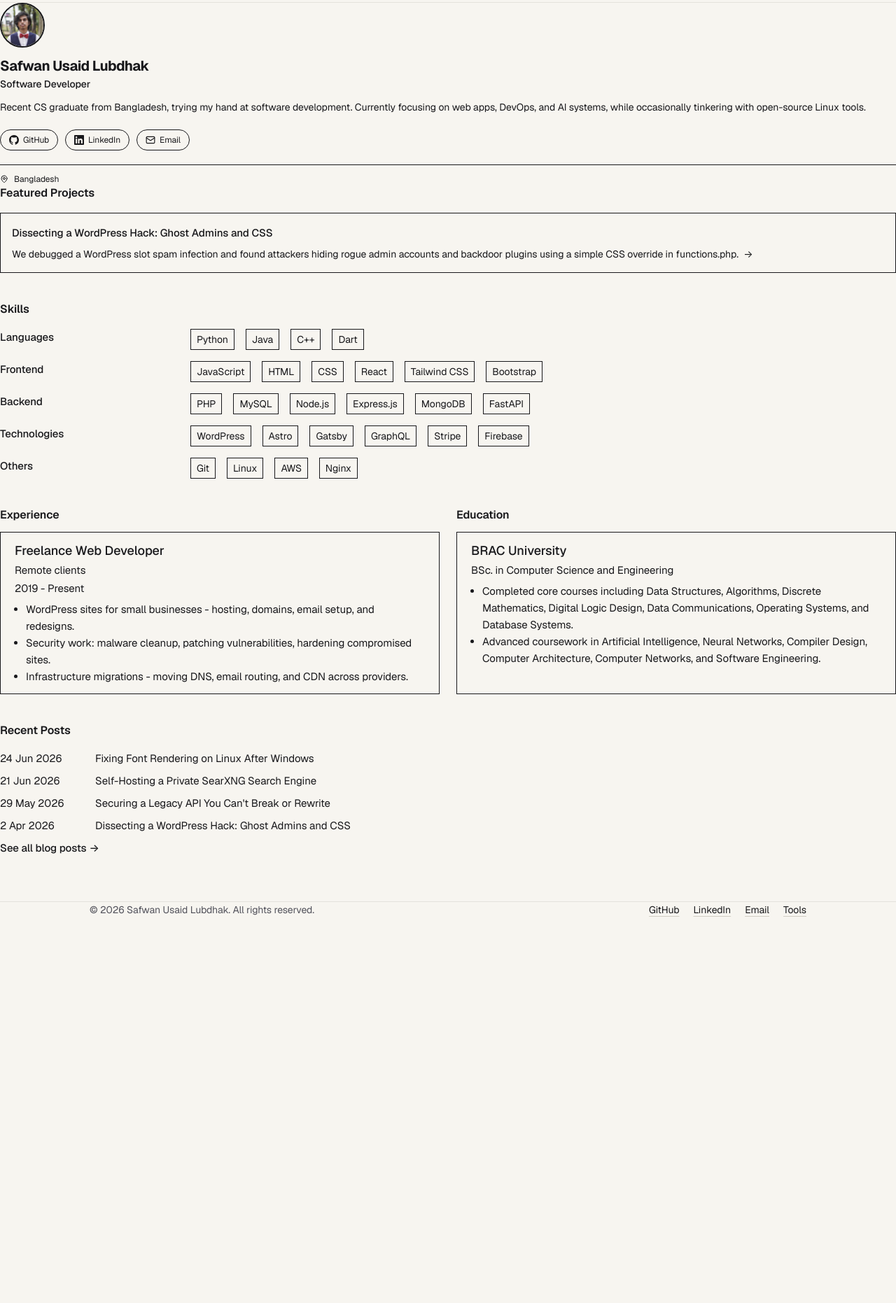
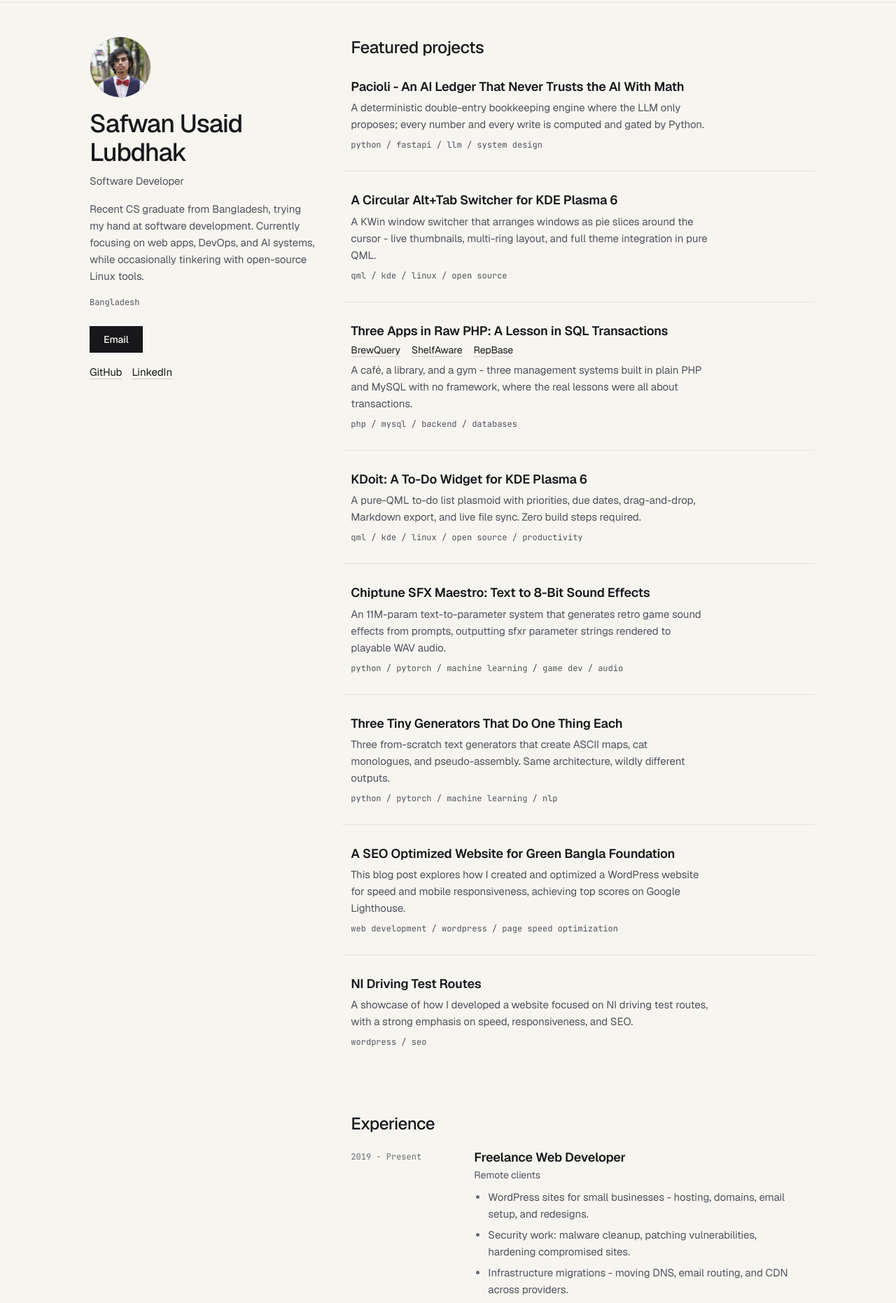
Before and after one commit to lubdhak7414/lubdhak7414.github.io, an Astro site: page / in a window 1280 px wide. Shown: the part 61-1923 px from the top of the page at 70% size. Before the commit the page ends 1372 px from the top, so only its background shows below. Built offline with nearby package versions, Linux system fonts and the light colour scheme; Astro itself is replaced by a stand-in of ours; some packages are replaced by stand-ins of ours.

Commit message:
Restyle home and about pages
Both pages use the reference two-column layout: a shared identity rail
(photo, name, role, bio, location, email button, GitHub/LinkedIn), sticky
on desktop when it fits. Home lists every project as a clickable ledger
row (stretched title link, the row's own repository links above it),
then experience, education and skills. About keeps its copy in the What
I do / Open source / Elsewhere & contact sections.

Also fixes the unlayered .container rule so it no longer overrides
.page's top padding.

```diff
--- a/src/components/Card.astro
+++ /dev/null
@@ -1,69 +0,0 @@
----
-import { Image } from 'astro:assets'
-import type { ImageMetadata } from 'astro'
-import { cn } from '@/utils'
-import type { HTMLTag, Polymorphic } from 'astro/types'
-
-type Props<Tag extends HTMLTag> = Polymorphic<{ as: Tag }> & {
-	class?: string
-	href?: string
-	heading: string
-	subheading: string
-	date?: string
-	imagePath?: string
-	altText?: string
-	imageClass?: string
-}
-
-const {
-	as: Tag = 'div',
-	class: className,
-	href,
-	heading,
-	subheading,
-	date,
-	imagePath,
-	altText,
-	imageClass
-} = Astro.props
-// Logos live in a dedicated folder so the glob can match by extension (robust)
-// rather than by a fragile filename substring.
-const images = import.meta.glob<{ default: ImageMetadata }>(
-	'/src/assets/logos/*.{jpeg,jpg,png,gif}'
-)
-
-if (imagePath) {
-	if (!images[imagePath])
-		throw new Error(
-			`"${imagePath}" does not exist in glob: "src/assets/logos/*.{jpeg,jpg,png,gif}"`
-		)
-}
----
-
-<Tag
-	class={cn(
-		className,
-		'relative h-full rounded-2xl border border-border bg-primary-foreground px-5 py-3',
-		href && 'transition-all hover:border-foreground/25 hover:shadow-xs'
-	)}
-	href={href}
->
-	{
-		imagePath && (
-			<Image
-				src={images[imagePath]()}
-				alt={altText}
-				class={cn('mb-3 md:absolute md:mb-0', imageClass)}
-				loading='lazy'
-			/>
-		)
-	}
-	<div class='flex flex-col gap-y-1.5'>
-		<div class='flex flex-col gap-y-0.5'>
-			<h3 class='text-lg font-medium'>{heading}</h3>
-			<p class='text-muted-foreground'>{subheading}</p>
-			{date && <p class='text-muted-foreground'>{date}</p>}
-		</div>
-		<slot />
-	</div>
-</Tag>
--- a/src/components/SkillLayout.astro
+++ /dev/null
@@ -1,21 +0,0 @@
----
-interface Props {
-	title: string
-	skills: string[]
-}
-
-const { title, skills } = Astro.props
----
-
-<div class='flex flex-col gap-y-2 md:flex-row md:gap-x-5 md:gap-y-0'>
-	<h3 class='font-medium md:w-1/5'>{title}</h3>
-	<ul class='flex flex-row flex-wrap gap-x-4 gap-y-2 md:w-4/5'>
-		{
-			skills.map((skill: string) => (
-				<li class='border-border bg-primary-foreground inline-flex items-center rounded-xl border px-2 py-1 text-sm'>
-					{skill}
-				</li>
-			))
-		}
-	</ul>
-</div>
--- /dev/null
+++ b/src/components/portfolio/IdentityRail.astro
@@ -0,0 +1,33 @@
+---
+import { Image } from 'astro:assets'
+import avatar from '@/assets/face.png'
+import { siteConfig } from '@/site-config'
+
+// Initials sit under the photo as the avatar's fallback.
+const initials = siteConfig.author
+	.split(/\s+/)
+	.map((word) => word[0])
+	.join('')
+	.toUpperCase()
+---
+
+<aside class='rail'>
+	<div class='avatar' aria-hidden='true'>
+		{initials}<Image src={avatar} alt='' width={176} height={176} loading='eager' />
+	</div>
+	<h1 class='display'>{siteConfig.author}</h1>
+	<p class='role'>{siteConfig.role}</p>
+	<p class='bio'>{siteConfig.bio}</p>
+	<p class='avail'>{siteConfig.location}</p>
+	<div class='actions'>
+		<a class='btn' href={`mailto:${siteConfig.socials.email}`}>Email</a>
+		<div class='links'>
+			<a class='link' href={siteConfig.socials.github} target='_blank' rel='noopener noreferrer'
+				>GitHub</a
+			>
+			<a class='link' href={siteConfig.socials.linkedin} target='_blank' rel='noopener noreferrer'
+				>LinkedIn</a
+			>
+		</div>
+	</div>
+</aside>
--- a/src/components/portfolio/ProfileSidebar.astro
+++ /dev/null
@@ -1,73 +0,0 @@
----
-import { Image } from 'astro:assets'
-import { siteConfig } from '@/site-config'
-import avatar from '@/assets/face.png'
----
-
-<div class='flex flex-col gap-y-5'>
-	<div class='flex flex-col gap-y-3'>
-		<Image
-			src={avatar}
-			alt={siteConfig.author}
-			class='h-16 w-16 rounded-full border-2 border-border object-cover'
-			loading='eager'
-		/>
-		<div class='flex flex-col gap-y-0.5'>
-			<h1 class='text-foreground text-xl font-bold tracking-tight'>
-				{siteConfig.author}
-			</h1>
-			<p class='text-accent-warm text-sm font-medium'>
-				Software Developer
-			</p>
-		</div>
-		<p class='text-surface-warm-text text-sm leading-relaxed line-clamp-3'>
-			{siteConfig.bio}
-		</p>
-	</div>
-
-	<div class='flex flex-wrap gap-x-2.5 gap-y-2'>
-		<a
-			href={siteConfig.socials.github}
-			target='_blank'
-			rel='noopener noreferrer'
-			class='border-surface-warm-border text-surface-warm-text hover:text-accent-warm hover:border-accent-warm inline-flex items-center gap-x-1.5 rounded-full border px-3 py-1.5 text-xs transition-all'
-			aria-label='GitHub profile'
-		>
-			<svg xmlns='http://www.w3.org/2000/svg' width='14' height='14' viewBox='0 0 24 24' fill='currentColor' aria-hidden='true'>
-				<path d='M12 0C5.37 0 0 5.37 0 12c0 5.31 3.435 9.795 8.205 11.385.6.105.825-.255.825-.57 0-.285-.015-1.23-.015-2.235-3.015.555-3.795-.735-4.035-1.41-.135-.345-.72-1.41-1.23-1.695-.42-.225-1.02-.78-.015-.795.945-.015 1.62.87 1.845 1.23 1.08 1.815 2.805 1.305 3.495.99.105-.78.42-1.305.765-1.605-2.67-.3-5.46-1.335-5.46-5.925 0-1.305.465-2.385 1.23-3.225-.12-.3-.54-1.53.12-3.18 0 0 1.005-.315 3.3 1.23.96-.27 1.98-.405 3-.405s2.04.135 3 .405c2.295-1.56 3.3-1.23 3.3-1.23.66 1.65.24 2.88.12 3.18.765.84 1.23 1.905 1.23 3.225 0 4.605-2.805 5.625-5.475 5.925.435.375.81 1.095.81 2.22 0 1.605-.015 2.895-.015 3.3 0 .315.225.69.825.57A12.02 12.02 0 0 0 24 12c0-6.63-5.37-12-12-12'/>
-			</svg>
-			<span>GitHub</span>
-		</a>
-		<a
-			href={siteConfig.socials.linkedin}
-			target='_blank'
-			rel='noopener noreferrer'
-			class='border-surface-warm-border text-surface-warm-text hover:text-accent-warm hover:border-accent-warm inline-flex items-center gap-x-1.5 rounded-full border px-3 py-1.5 text-xs transition-all'
-			aria-label='LinkedIn profile'
-		>
-			<svg xmlns='http://www.w3.org/2000/svg' width='14' height='14' viewBox='0 0 24 24' fill='currentColor' aria-hidden='true'>
-				<path d='M20.447 20.452h-3.554v-5.569c0-1.328-.027-3.037-1.852-3.037-1.853 0-2.136 1.445-2.136 2.939v5.667H9.351V9h3.414v1.561h.046c.477-.9 1.637-1.85 3.37-1.85 3.601 0 4.267 2.37 4.267 5.455v6.286zM5.337 7.433a2.062 2.062 0 0 1-2.063-2.065 2.064 2.064 0 1 1 2.063 2.065zm1.782 13.019H3.555V9h3.564v11.452zM22.225 0H1.771C.792 0 0 .774 0 1.729v20.542C0 23.227.792 24 1.771 24h20.451C23.2 24 24 23.227 24 22.271V1.729C24 .774 23.2 0 22.222 0h.003z'/>
-			</svg>
-			<span>LinkedIn</span>
-		</a>
-		<a
-			href={`mailto:${siteConfig.socials.email}`}
-			class='border-surface-warm-border text-surface-warm-text hover:text-accent-warm hover:border-accent-warm inline-flex items-center gap-x-1.5 rounded-full border px-3 py-1.5 text-xs transition-all'
-			aria-label='Send email'
-		>
-			<svg xmlns='http://www.w3.org/2000/svg' width='14' height='14' viewBox='0 0 24 24' fill='none' stroke='currentColor' stroke-width='2' stroke-linecap='round' stroke-linejoin='round' aria-hidden='true'>
-				<rect width='20' height='16' x='2' y='4' rx='2'/>
-				<path d='m22 7-8.97 5.7a1.94 1.94 0 0 1-2.06 0L2 7'/>
-			</svg>
-			<span>Email</span>
-		</a>
-	</div>
-
-	<div class='border-surface-warm-border flex items-center gap-x-2 border-t pt-3 text-xs'>
-		<svg xmlns='http://www.w3.org/2000/svg' width='12' height='12' viewBox='0 0 24 24' fill='none' stroke='currentColor' stroke-width='2' stroke-linecap='round' stroke-linejoin='round' class='text-surface-warm-text' aria-hidden='true'>
-			<path d='M20 10c0 6-8 12-8 12s-8-6-8-12a8 8 0 0 1 16 0Z'/>
-			<circle cx='12' cy='10' r='3'/>
-		</svg>
-		<span class='text-surface-warm-text'>Bangladesh</span>
-	</div>
-</div>
--- /dev/null
+++ b/src/components/project/ProjectRow.astro
@@ -0,0 +1,37 @@
+---
+import type { CollectionEntry } from 'astro:content'
+import { displayTags } from '@/utils'
+
+interface Props {
+	project: CollectionEntry<'project'>
+}
+
+const { project } = Astro.props
+const { title, description, links } = project.data
+const tags = displayTags(project)
+---
+
+{/* The title link stretches over the whole row (.project-name a::after); the row's own
+    links sit above it (z-index) so they still work on their own. */}
+<article class='project'>
+	<div class='project-head'>
+		<div class='project-name'>
+			<h3 class='h3'>
+				<a href={`/projects/${project.id}/`}>{title}<span class='go' aria-hidden='true'>→</span></a>
+			</h3>
+		</div>
+		{
+			links.length > 0 && (
+				<div class='links'>
+					{links.map((link) => (
+						<a class='link' href={link.url} target='_blank' rel='noopener noreferrer'>
+							{link.label}
+						</a>
+					))}
+				</div>
+			)
+		}
+	</div>
+	<p>{description}</p>
+	{tags.length > 0 && <p class='meta'>{tags.join(' / ')}</p>}
+</article>
--- a/src/pages/about.astro
+++ b/src/pages/about.astro
@@ -1,7 +1,6 @@
 ---
-import PageLayout from '../layouts/BaseLayout.astro'
-import { Image } from 'astro:assets'
-import face from '../assets/face.png'
+import PageLayout from '@/layouts/BaseLayout.astro'
+import IdentityRail from '@/components/portfolio/IdentityRail.astro'
 import { personSchema, jsonLdScript } from '@/utils'
 import { siteConfig } from '@/site-config'
 
@@ -21,58 +20,71 @@ const aboutPageSchema = {
 	<script type='application/ld+json' set:html={jsonLdScript(personSchema)} is:inline />
 	<script type='application/ld+json' set:html={jsonLdScript(aboutPageSchema)} is:inline />
 
-	<div class='flex w-full flex-col gap-y-10'>
-		<section class='flex flex-col items-center gap-y-6 text-center'>
-			<Image
-				src={face}
-				alt='Safwan Usaid Lubdhak'
-				class='h-28 w-auto rounded-full border-2 border-border'
-				loading='eager'
-			/>
-			<div class='flex flex-col items-center gap-y-3'>
-				<h1 class='text-3xl font-bold'>About Safwan Usaid Lubdhak</h1>
+	<div class='container page'>
+		<div class='split'>
+			<IdentityRail />
+			<div class='stack'>
+				<section aria-labelledby='do-h'>
+					<h2 class='h2 section-title' id='do-h'>What I do</h2>
+					<div class='prose'>
+						<p>
+							I'm Safwan, a CS graduate from Bangladesh. I build web apps, scale DevOps pipelines,
+							and integrate AI systems. I'm deeply passionate about the open-source ecosystem,
+							regularly writing scripts and tools to customize the Linux desktop experience and
+							optimize self-hosted environments.
+						</p>
 					</div>
 				</section>
-
-		<section class='prose prose-base prose-zinc dark:prose-invert text-muted-foreground max-w-none'>
-			<h2>What I do</h2>
-			<p>
-				I'm Safwan, a CS graduate from Bangladesh. I build web apps, scale DevOps pipelines, and
-				integrate AI systems. I'm deeply passionate about the open-source ecosystem, regularly
-				writing scripts and tools to customize the Linux desktop experience and optimize self-hosted
-				environments.
+				<section aria-labelledby='os-h'>
+					<h2 class='h2 section-title' id='os-h'>Open source</h2>
+					<p class='muted max-w-[65ch]'>
+						Most of my projects are public. I write about what I'm working on in the blog here, and
+						the source is on
+						<a class='link' href={siteConfig.socials.github} target='_blank' rel='noopener noreferrer'
+							>GitHub</a
+						>.
 					</p>
-
-			<h2>Open source</h2>
-			<p>
-				Most of my projects are public. I write about what I'm working on in the blog here, and the
-				source is on
-				<a href={siteConfig.socials.github} target='_blank' rel='noopener noreferrer'>GitHub</a>.
-			</p>
-
-			<h2>Elsewhere &amp; contact</h2>
-			<ul>
-				<li>
-					GitHub:
-					<a href={siteConfig.socials.github} target='_blank' rel='noopener noreferrer'
-						>github.com/lubdhak7414</a
+				</section>
+				<section aria-labelledby='ct-h'>
+					<h2 class='h2 section-title' id='ct-h'>Elsewhere &amp; contact</h2>
+					<dl class='contact'>
+						<div>
+							<dt>GitHub</dt>
+							<dd>
+								<a
+									class='link'
+									href={siteConfig.socials.github}
+									target='_blank'
+									rel='noopener noreferrer'>github.com/lubdhak7414</a
 								>
-				</li>
-				<li>
-					LinkedIn:
-					<a href={siteConfig.socials.linkedin} target='_blank' rel='noopener noreferrer'
-						>linkedin.com/in/lubdhak7414</a
+							</dd>
+						</div>
+						<div>
+							<dt>LinkedIn</dt>
+							<dd>
+								<a
+									class='link'
+									href={siteConfig.socials.linkedin}
+									target='_blank'
+									rel='noopener noreferrer'>linkedin.com/in/lubdhak7414</a
 								>
-				</li>
-				<li>
-					Email: <a href={`mailto:${siteConfig.socials.email}`}>{siteConfig.socials.email}</a>
-				</li>
-			</ul>
-
-			<p>
-				Want to see what I've built? Read the <a href='/blog/'>blog</a> for write-ups, or head back to
-				the <a href='/'>homepage</a> for the full résumé.
+							</dd>
+						</div>
+						<div>
+							<dt>Email</dt>
+							<dd>
+								<a class='link' href={`mailto:${siteConfig.socials.email}`}
+									>{siteConfig.socials.email}</a
+								>
+							</dd>
+						</div>
+					</dl>
+					<p class='muted mt-8'>
+						Want to see what I've built? Read the <a class='link' href='/blog/'>blog</a> for write-ups,
+						or head back to the <a class='link' href='/'>homepage</a> for the full résumé.
 					</p>
 				</section>
 			</div>
+		</div>
+	</div>
 </PageLayout>
--- a/src/pages/index.astro
+++ b/src/pages/index.astro
@@ -1,32 +1,30 @@
 ---
-import PageLayout from '../layouts/BaseLayout.astro'
-import ProfileSidebar from '@/components/portfolio/ProfileSidebar.astro'
-import SkillLayout from '@/components/SkillLayout.astro'
-import Card from '@/components/Card.astro'
-import PostPreview from '@/components/blog/PostPreview.astro'
+import PageLayout from '@/layouts/BaseLayout.astro'
+import IdentityRail from '@/components/portfolio/IdentityRail.astro'
+import ProjectRow from '@/components/project/ProjectRow.astro'
 
-import { getAllPosts, sortMDByDate, personSchema, websiteSchema, jsonLdScript } from '@/utils'
+import { getAllProjects, personSchema, websiteSchema, jsonLdScript } from '@/utils'
 import { siteConfig } from '@/site-config'
 
-const languages = ['Python', 'Java', 'C++', 'Dart']
-const frontend = ['JavaScript', 'HTML', 'CSS', 'React', 'Tailwind CSS', 'Bootstrap']
-const backend = [
-	'PHP',
-	'MySQL',
-	'Node.js',
-	'Express.js',
-	'MongoDB',
-	'FastAPI'
+const skills = [
+	{ category: 'Languages', items: ['Python', 'Java', 'C++', 'Dart'] },
+	{
+		category: 'Frontend',
+		items: ['JavaScript', 'HTML', 'CSS', 'React', 'Tailwind CSS', 'Bootstrap']
+	},
+	{
+		category: 'Backend',
+		items: ['PHP', 'MySQL', 'Node.js', 'Express.js', 'MongoDB', 'FastAPI']
+	},
+	{
+		category: 'Technologies',
+		items: ['WordPress', 'Astro', 'Gatsby', 'GraphQL', 'Stripe', 'Firebase']
+	},
+	{ category: 'Others', items: ['Git', 'Linux', 'AWS', 'Nginx'] }
 ]
-const others = ['Git', 'Linux', 'AWS', 'Nginx']
-const technologies = ['WordPress', 'Astro', 'Gatsby', 'GraphQL', 'Stripe', 'Firebase']
 
-const MAX_POSTS = 5
-const allPosts = await getAllPosts()
-const allPostsByDate = sortMDByDate(allPosts).slice(0, MAX_POSTS)
-const projectPosts = allPosts
-	.filter((p) => p.data.tags.includes('project'))
-	.sort((a, b) => (a.data.homePageIdx ?? Infinity) - (b.data.homePageIdx ?? Infinity))
+// Already in homepage order (homePageIdx, then newest); don't re-sort.
+const projects = await getAllProjects()
 
 const homeDescription = `${siteConfig.author} is a ${siteConfig.bio.charAt(0).toLowerCase()}${siteConfig.bio.slice(1)}`
 ---
@@ -35,129 +33,80 @@ const homeDescription = `${siteConfig.author} is a ${siteConfig.bio.charAt(0).to
 	<script type='application/ld+json' set:html={jsonLdScript(personSchema)} is:inline />
 	<script type='application/ld+json' set:html={jsonLdScript(websiteSchema)} is:inline />
 
-	<div class='homepage-grid'>
-		<!-- Left column: sticky profile sidebar -->
-		<aside class='homepage-sidebar'>
-			<ProfileSidebar />
-		</aside>
-
-		<!-- Right column: scrollable content -->
-		<div class='flex flex-col gap-y-10'>
-			<!-- Featured Projects -->
+	<div class='container page'>
+		<div class='split'>
+			<IdentityRail />
+			<div class='stack'>
 				{
-				projectPosts.length > 0 && (
-					<section data-reveal>
-						<h2 class='text-foreground mb-4 text-base font-semibold'>Featured Projects</h2>
-						<div class='grid grid-cols-1 gap-4 sm:grid-cols-2'>
-							{projectPosts.map((post, i) => (
-								<a
-									href={`/blog/${post.id}/`}
-									class:list={[
-										'project-card group border-surface-warm-border bg-surface-warm flex flex-col gap-y-2 rounded-xl border p-4 transition-all hover:border-accent-warm/50',
-										i === 0 && 'sm:col-span-2'
-									]}
-								>
-									<h3 class='text-foreground font-medium group-hover:text-accent-warm transition-colors'>
-										{post.data.title}
-									</h3>
-									<p class='text-muted-foreground text-sm'>
-										{post.data.description}
-										<span class='text-muted-foreground ml-1 inline'>→</span>
-									</p>
-								</a>
+					projects.length > 0 && (
+						<section id='work' aria-labelledby='work-h'>
+							<h2 class='h2 section-title' id='work-h'>
+								Featured projects
+							</h2>
+							{projects.map((project) => (
+								<ProjectRow project={project} />
 							))}
-						</div>
 						</section>
 					)
 				}
-
-			<!-- Skills -->
-			<section data-reveal>
-				<h2 class='text-foreground mb-4 text-base font-semibold'>Skills</h2>
-				<div class='flex flex-col gap-y-4'>
-					<SkillLayout title='Languages' skills={languages} />
-					<SkillLayout title='Frontend' skills={frontend} />
-					<SkillLayout title='Backend' skills={backend} />
-					<SkillLayout title='Technologies' skills={technologies} />
-					<SkillLayout title='Others' skills={others} />
+				<section id='experience' aria-labelledby='exp-h'>
+					<h2 class='h2 section-title' id='exp-h'>Experience</h2>
+					<div class='ledger-row'>
+						<span class='meta when'>2019 - Present</span>
+						<div>
+							<h3 class='h3'>Freelance Web Developer</h3>
+							<p class='org'>Remote clients</p>
+							<ul>
+								<li>
+									WordPress sites for small businesses - hosting, domains, email setup, and
+									redesigns.
+								</li>
+								<li>
+									Security work: malware cleanup, patching vulnerabilities, hardening compromised
+									sites.
+								</li>
+								<li>
+									Infrastructure migrations - moving DNS, email routing, and CDN across providers.
+								</li>
+							</ul>
+						</div>
 					</div>
 				</section>
-
-			<!-- Experience + Education -->
-			<div class='grid grid-cols-1 gap-6 md:grid-cols-2' data-reveal>
-				<section class='flex flex-col'>
-					<h2 class='text-foreground mb-3 text-base font-semibold'>Experience</h2>
-					<Card
-						heading='Freelance Web Developer'
-						subheading='Remote clients'
-						date='2019 - Present'
-					>
-						<ul class='text-muted-foreground ml-4 list-disc'>
+				<section id='education' aria-labelledby='edu-h'>
+					<h2 class='h2 section-title' id='edu-h'>Education</h2>
+					<div class='ledger-row'>
+						<span class='meta when'></span>
+						<div>
+							<h3 class='h3'>BRAC University</h3>
+							<p class='org'>BSc. in Computer Science and Engineering</p>
+							<ul>
 								<li>
-								WordPress sites for small businesses - hosting, domains, email setup, and redesigns.
-							</li>
-							<li>
-								Security work: malware cleanup, patching vulnerabilities, hardening compromised sites.
-							</li>
-							<li>Infrastructure migrations - moving DNS, email routing, and CDN across providers.</li>
-						</ul>
-					</Card>
-				</section>
-
-				<section class='flex flex-col'>
-					<h2 class='text-foreground mb-3 text-base font-semibold'>Education</h2>
-					<Card
-						heading='BRAC University'
-						subheading='BSc. in Computer Science and Engineering'
-					>
-						<ul class='text-muted-foreground ml-4 list-disc'>
-							<li>
-								Completed core courses including Data Structures, Algorithms, Discrete Mathematics,
-								Digital Logic Design, Data Communications, Operating Systems, and Database Systems.
+									Completed core courses including Data Structures, Algorithms, Discrete
+									Mathematics, Digital Logic Design, Data Communications, Operating Systems, and
+									Database Systems.
 								</li>
 								<li>
 									Advanced coursework in Artificial Intelligence, Neural Networks, Compiler Design,
 									Computer Architecture, Computer Networks, and Software Engineering.
 								</li>
 							</ul>
-					</Card>
+						</div>
+					</div>
+				</section>
+				<section id='skills' aria-labelledby='skills-h'>
+					<h2 class='h2 section-title' id='skills-h'>Skills</h2>
+					<dl class='skills'>
+						{
+							skills.map(({ category, items }) => (
+								<div>
+									<dt>{category}</dt>
+									<dd>{items.join(', ')}</dd>
+								</div>
+							))
+						}
+					</dl>
 				</section>
 			</div>
-
-			<!-- Recent Posts -->
-			{
-				allPostsByDate.length > 0 && (
-					<section data-reveal>
-						<h2 class='text-foreground mb-4 text-base font-semibold'>Recent Posts</h2>
-						<ul class='flex flex-col gap-y-2'>
-							{allPostsByDate.map((p) => (
-								<PostPreview post={p} />
-							))}
-						</ul>
-						<a
-							href='/blog/'
-							class='text-foreground/75 hover:text-foreground mt-2 inline-flex w-fit items-center gap-x-1 font-medium transition-colors'
-						>
-							See all blog posts <span aria-hidden='true'>→</span>
-						</a>
-					</section>
-				)
-			}
 		</div>
 	</div>
-
-	<script>
-		const observer = new IntersectionObserver(
-			(entries) => {
-				entries.forEach((e) => {
-					if (e.isIntersecting) {
-						e.target.classList.add('section-reveal')
-						observer.unobserve(e.target)
-					}
-				})
-			},
-			{ threshold: 0.1 }
-		)
-		document.querySelectorAll('[data-reveal]').forEach((el) => observer.observe(el))
-	</script>
 </PageLayout>
--- a/src/styles/app.css
+++ b/src/styles/app.css
@@ -189,11 +189,13 @@
 }
 
 /* Unlayered on purpose: Tailwind generates its own `container` utility (breakpoint
-   max-widths) in the utilities layer, which would otherwise win over this. */
+   max-widths) in the utilities layer, which would otherwise win over this. Only the
+   inline axis is set (the reference uses `padding: 0 var(--gutter)`): being unlayered,
+   a shorthand here would also beat `.page`'s and the footer's block padding. */
 .container {
 	max-width: 72rem;
-	margin: 0 auto;
-	padding: 0 var(--gutter);
+	margin-inline: auto;
+	padding-inline: var(--gutter);
 }
 
 @layer components {
```
Lines whose indentation alone changed are shown as unchanged.
